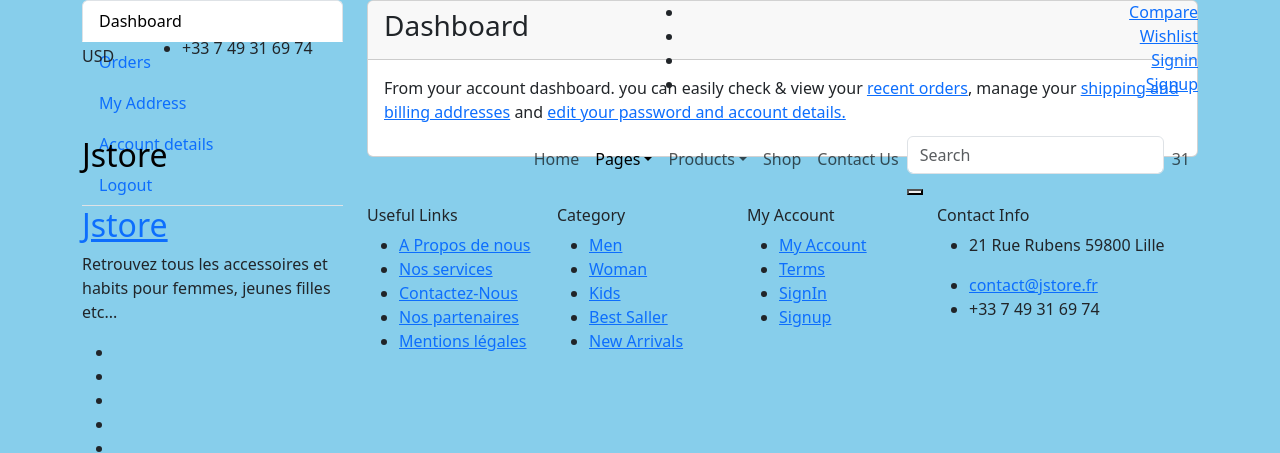
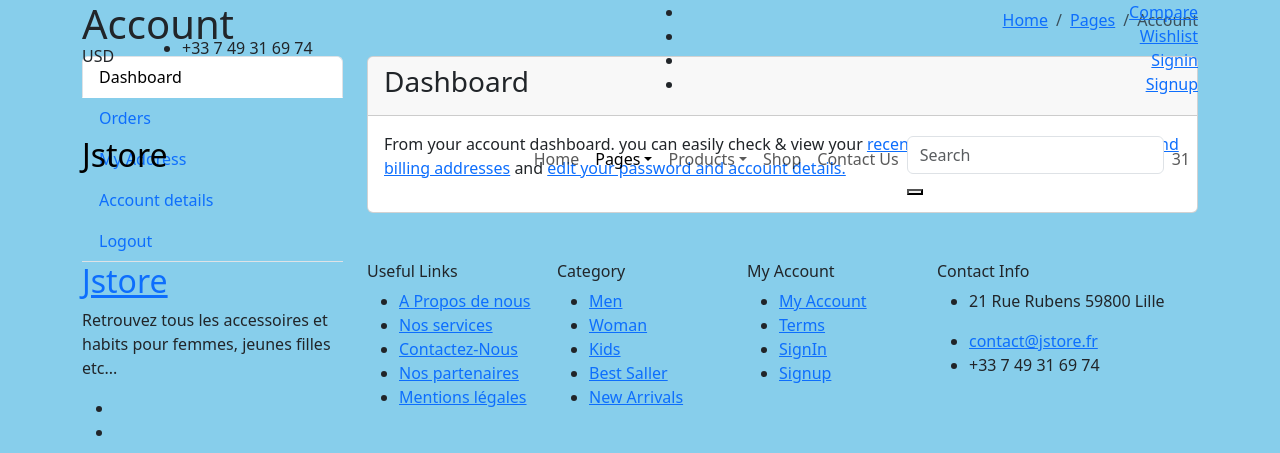
Before and after one commit to SaidSoighiri94/E-commerce-with-Symfony, a Symfony app: template templates/account/index.html.twig in a window 1280 px wide. Shown: the top 453 px of the page. Run offline with Twig, Linux system fonts and the light colour scheme; the template is opened without the code that fills it, so the values that code supplies are empty; style sheets or scripts are compiled from the project's sources; some libraries are stand-ins or nearby versions.

Commit message:
Amelioration des formulaires et differentes templates en y ajoutant le fil d'Ariane

```diff
--- a/src/Security/AppCustomAuthenticator.php
+++ b/src/Security/AppCustomAuthenticator.php
@@ -49,7 +49,7 @@ class AppCustomAuthenticator extends AbstractLoginFormAuthenticator
         }
 
         // For example:
-         return new RedirectResponse($this->urlGenerator->generate('app_home'));
+         return new RedirectResponse($this->urlGenerator->generate('app_account'));
         //throw new \Exception('TODO: provide a valid redirect inside '.__FILE__);
     }
 
--- a/templates/account/index.html.twig
+++ b/templates/account/index.html.twig
@@ -3,6 +3,7 @@
 {% block title %}Hello AccountController!{% endblock %}
 
 {% block body %}
+{% include "page_head/page_head.html.twig" with {'page_name' : 'Account'} %}
 <!-- START MAIN CONTENT -->
 <div class="main_content">
 
--- /dev/null
+++ b/templates/page_head/page_head.html.twig
@@ -0,0 +1,18 @@
+<div class="breadcrumb_section bg_gray page-title-mini">
+    <div class="container"><!-- STRART CONTAINER -->
+        <div class="row align-items-center">
+        	<div class="col-md-6">
+                <div class="page-title">
+            		<h1>{{ page_name }}</h1>
+                </div>
+            </div>
+            <div class="col-md-6">
+                <ol class="breadcrumb justify-content-md-end">
+                    <li class="breadcrumb-item"><a href="/">Home</a></li>
+                    <li class="breadcrumb-item"><a href="#">Pages</a></li>
+                    <li class="breadcrumb-item active">{{ page_name }}</li>
+                </ol>
+            </div>
+        </div>
+    </div><!-- END CONTAINER-->
+</div>
--- a/templates/registration/register.html.twig
+++ b/templates/registration/register.html.twig
@@ -3,6 +3,7 @@
 {% block title %}Register{% endblock %}
 
 {% block body %}
+{% include "page_head/page_head.html.twig" with {'page_name' : 'Register'} %}
 <div class="main_content">
     <div class="login_register_wrap section">
         <div class="container">
--- a/templates/security/login.html.twig
+++ b/templates/security/login.html.twig
@@ -3,6 +3,7 @@
 {% block title %}Log in!{% endblock %}
 
 {% block body %}
+{% include "page_head/page_head.html.twig" with {'page_name' : 'Login Form'} %}
 <div class="main_content"></div>
 <div class="login_register_wrap section">
     <div class="container">
```
